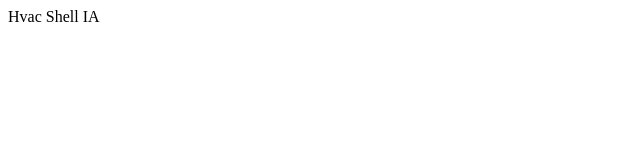
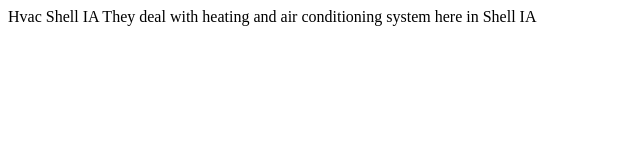
Before and after one commit to Ere-0/sshRemote, a plain HTML site: page index.html in a window 1280 px wide. Shown: the whole page, without its empty margins (0-640 px from the left). Drawn offline with Linux system fonts and the light colour scheme.

Commit message:
Added body to html remote

```diff
--- a/index.html
+++ b/index.html
@@ -5,6 +5,7 @@ Hvac Shell IA
 </head>
 
 <body>
+  They deal with heating and air conditioning system here in Shell IA
 </body>
 
 </html>
```
